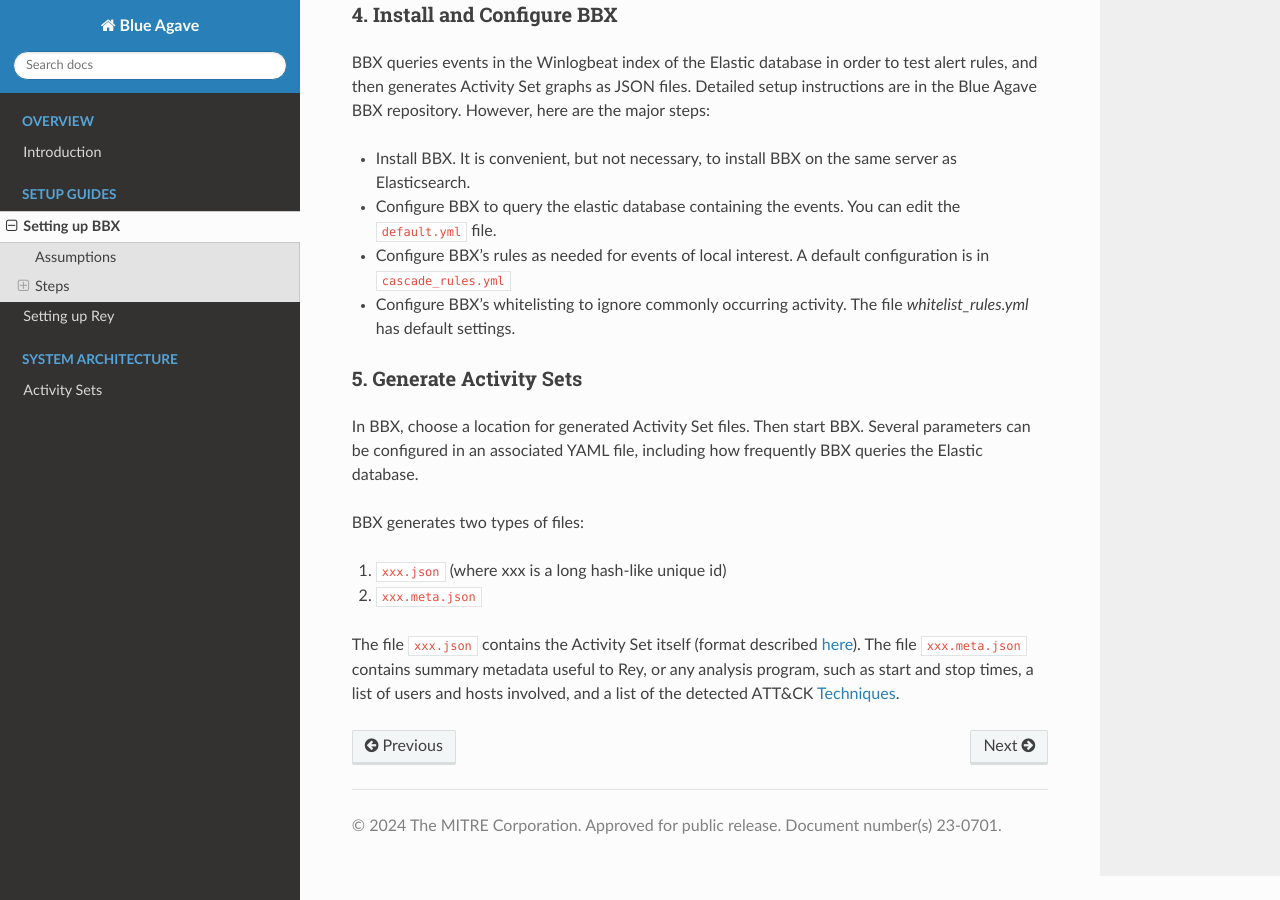
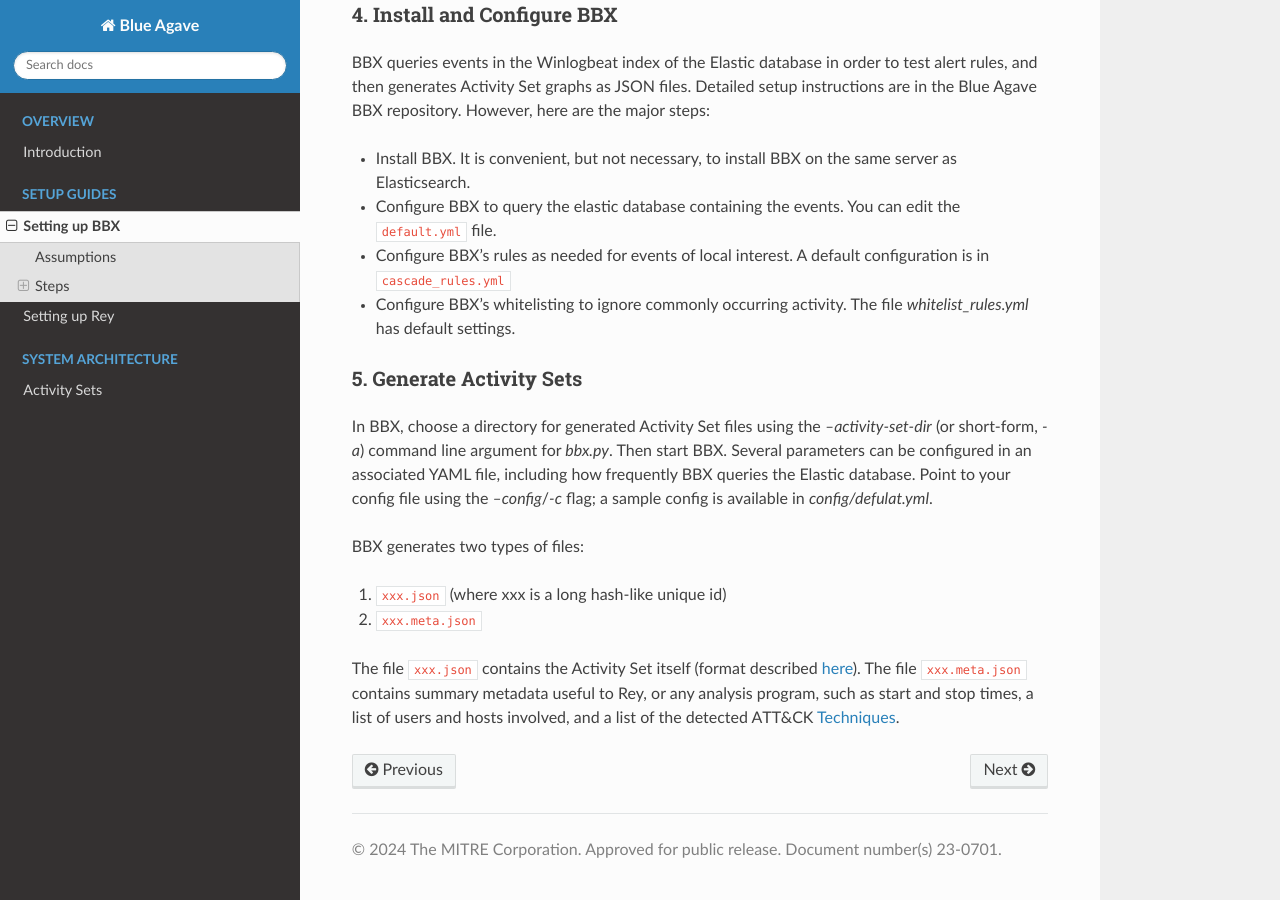
Before and after one commit to mitre/blue-agave, a Sphinx documentation site: the page built from source/bbx_setup.rst, in a window 1280 px wide and 900 px high, scrolled down 1431 px. Built offline with Sphinx 7.4.7 and the Read the Docs theme 3.1.0, drawn with Linux system fonts in a browser that asks for light colours.

Commit message:
Update bbx_setup.rst with more flags

```diff
--- a/source/bbx_setup.rst
+++ b/source/bbx_setup.rst
@@ -63,8 +63,8 @@ Detailed setup instructions are in the Blue Agave BBX repository.  However, here
 5. Generate Activity Sets
 ^^^^^^^^^^^^^^^^^^^^^^^^^
 
-In BBX, choose a location for generated Activity Set files. Then start BBX.
-Several parameters can be configured in an associated YAML file, including how frequently BBX queries the Elastic database.
+In BBX, choose a directory for generated Activity Set files using the `--activity-set-dir` (or short-form, `-a`) command line argument for `bbx.py`. Then start BBX.
+Several parameters can be configured in an associated YAML file, including how frequently BBX queries the Elastic database. Point to your config file using the `--config`/`-c` flag; a sample config is available in `config/defulat.yml`.
 
 BBX generates two types of files:
 
```
